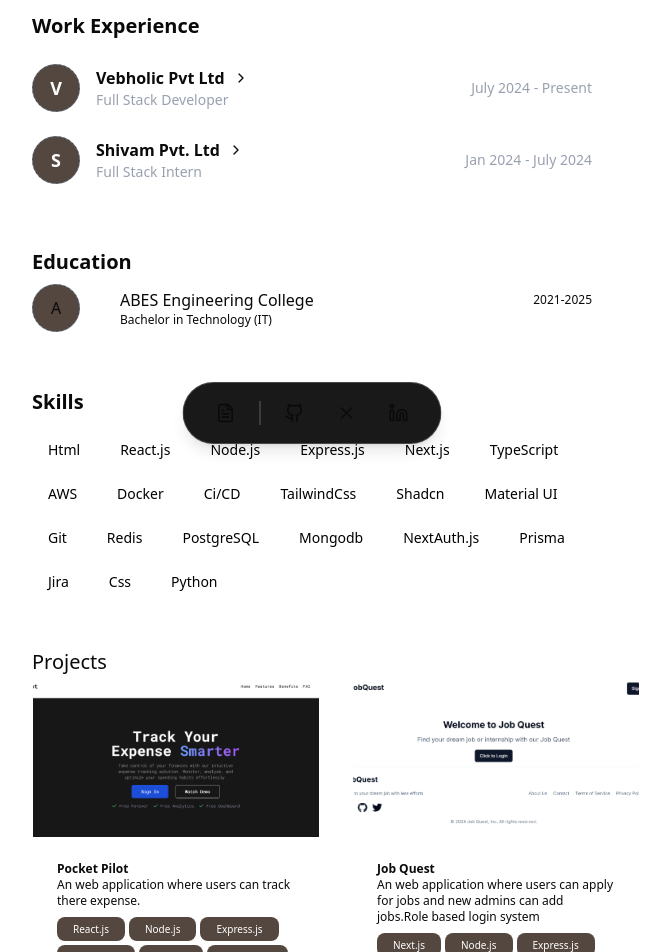
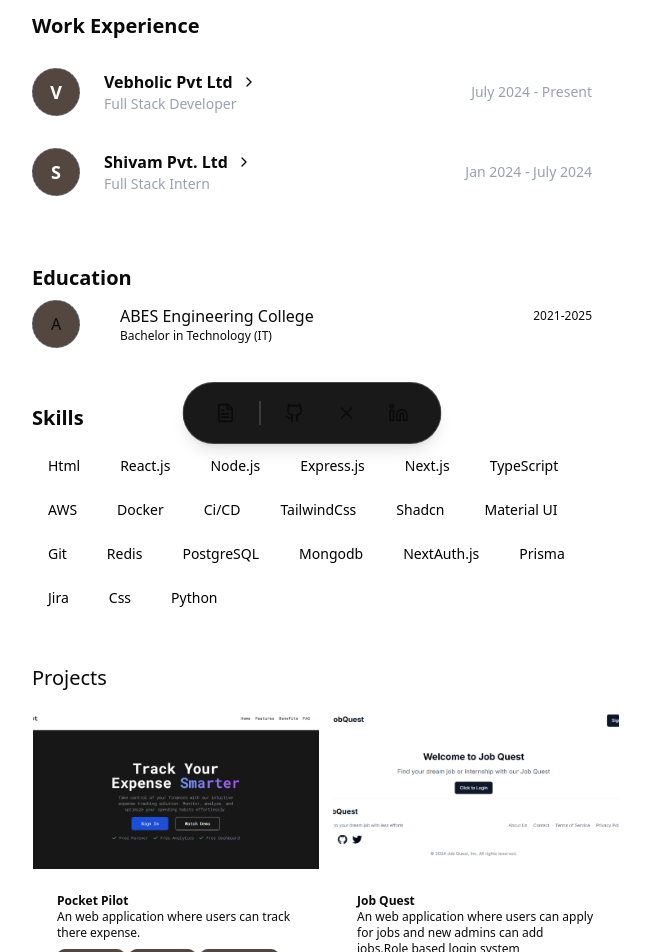
Before and after one commit to sandeep0009/sandeep-portfolio, a Next.js app: page / in a window 1280 px wide. Shown: the part 340-1292 px from the top of the page, without its empty margins (328-998 px from the left). Built offline with nearby package versions, Linux system fonts and the light colour scheme.

Commit message:
fix:responsive

```diff
--- a/src/components/ExperienceItem.tsx
+++ b/src/components/ExperienceItem.tsx
@@ -2,7 +2,7 @@
 
 import { useState } from "react";
 import { motion } from "framer-motion";
-import {  ChevronRight } from "lucide-react";
+import { ChevronRight } from "lucide-react";
 
 type ExperienceItemProps = {
   company: string;
@@ -16,10 +16,12 @@ export const ExperienceItem = ({ company, role, duration, description, initial }
   const [isOpen, setIsOpen] = useState(false);
 
   return (
-    <div className="py-2">
-      <div className="flex justify-between items-center cursor-pointer" onClick={() => setIsOpen(!isOpen)}>
-        <div className="flex items-center gap-4">
-
+    <div className="py-3">
+      <div
+        className="flex flex-wrap justify-between items-center cursor-pointer gap-4 sm:gap-6"
+        onClick={() => setIsOpen(!isOpen)}
+      >
+        <div className="flex items-center gap-4 sm:gap-6">
           <div className="flex justify-center items-center bg-[#54473F] rounded-full border border-slate-500 h-12 w-12 border-dashed text-white text-lg font-semibold">
             {initial}
           </div>
@@ -29,6 +31,7 @@ export const ExperienceItem = ({ company, role, duration, description, initial }
               <motion.div
                 animate={{ rotate: isOpen ? 90 : 0 }}
                 transition={{ duration: 0.2 }}
+                className="hidden sm:block"
               >
                 <ChevronRight size={16} />
               </motion.div>
@@ -42,7 +45,7 @@ export const ExperienceItem = ({ company, role, duration, description, initial }
         initial={{ height: 0, opacity: 0 }}
         animate={{ height: isOpen ? "auto" : 0, opacity: isOpen ? 1 : 0 }}
         transition={{ duration: 0.3, ease: "easeInOut" }}
-        className="overflow-hidden mt-2 text-sm text-gray-300 px-16"
+        className="overflow-hidden mt-2 text-sm text-gray-300 px-4 sm:px-16"
       >
         {description}
       </motion.div>
--- a/src/components/Project.tsx
+++ b/src/components/Project.tsx
@@ -1,25 +1,22 @@
 import { projects } from "@/lib/project";
 import { ProjectCard } from "./ProjectCard";
 
-
-export function Projects(){
-    return(
-
-        <div className="p-6">
-            <h2 className="text-xl">Projects</h2>
-
-            <div className="grid grid-cols-2 gap-20">
-
-            {
-                projects.map((item,index)=>(
-                    <ProjectCard key={index} title={item.title} desc={item.desc} textStack={item.textStack} url={item.url} imageUrl={item.imageUrl}/>
-                ))
-            }
-            </div>
-
-
-
-
-        </div>
-    )
+export function Projects() {
+  return (
+    <div className="p-6">
+      <h2 className="text-xl mb-4">Projects</h2>
+      <div className="grid grid-cols-1 sm:grid-cols-2 gap-6 sm:gap-10">
+        {projects.map((item, index) => (
+          <ProjectCard
+            key={index}
+            title={item.title}
+            desc={item.desc}
+            textStack={item.textStack}
+            url={item.url}
+            imageUrl={item.imageUrl}
+          />
+        ))}
+      </div>
+    </div>
+  );
 }
```
